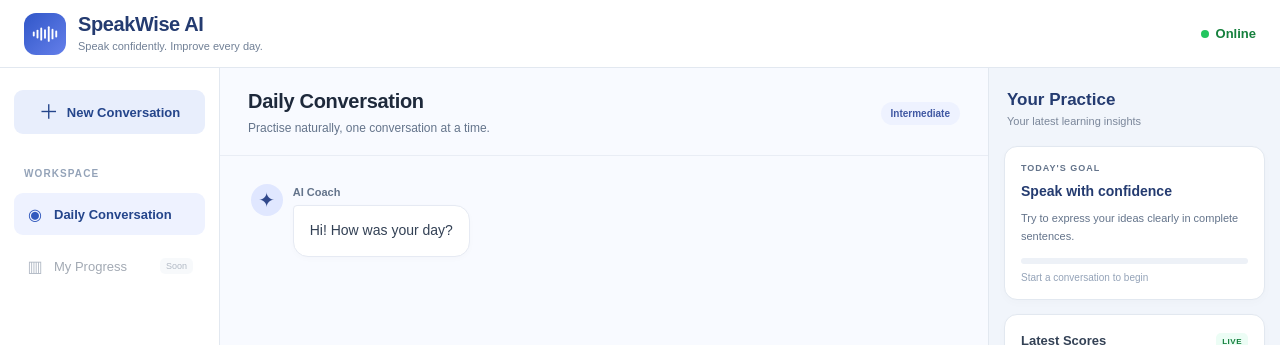
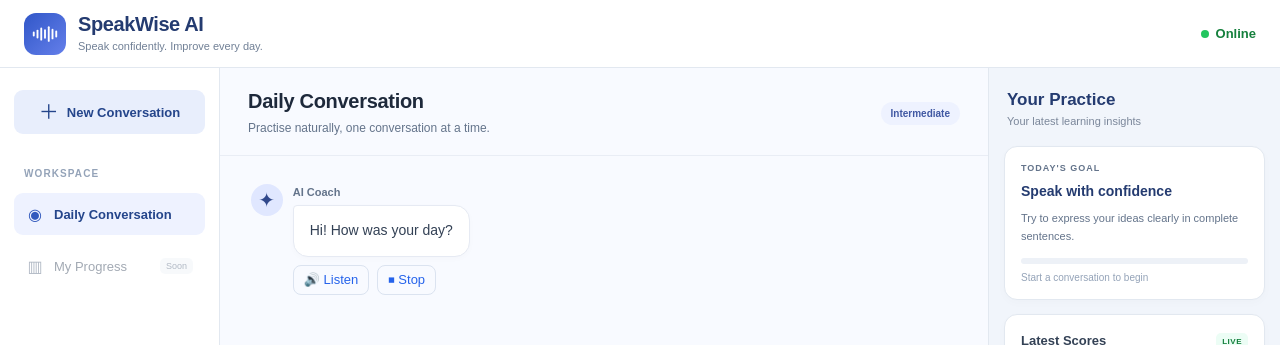
Before and after one commit to sahal-cm/English_Trainer_Voice_Chatbot, a React app in the folder frontend/: page / in a window 1280 px wide. Shown: the top 345 px of the page. Built offline with nearby package versions, Linux system fonts and the light colour scheme; the HTML template or start-up script is replaced by a standard one.

Commit message:
Add text-to-speech controls for AI responses

```diff
--- a/frontend/src/App.jsx
+++ b/frontend/src/App.jsx
@@ -190,6 +190,7 @@ function App() {
     }
   };
 
+
   const stopRecording = () => {
     if (mediaRecorderRef.current?.state === "recording") {
       mediaRecorderRef.current.stop();
@@ -197,6 +198,32 @@ function App() {
       setStatus("Processing your speech...");
     }
   };
+
+
+  const speakMessage = (text) => {
+    if (!("speechSynthesis" in window)) {
+      setStatus("Text-to-speech is not supported in this browser.");
+      return;
+    }
+
+    // Stop any previous speech before starting another
+    window.speechSynthesis.cancel();
+
+    const utterance = new SpeechSynthesisUtterance(text);
+    utterance.lang = "en-US";
+    utterance.rate = 0.9;
+    utterance.pitch = 1;
+
+    window.speechSynthesis.speak(utterance);
+  };
+
+
+
+  const stopSpeaking = () => {
+    window.speechSynthesis.cancel();
+  };
+
+
 
   const closeMobilePanels = () => {
     setIsSidebarOpen(false);
@@ -320,6 +347,27 @@ function App() {
                     {message.role === "ai" ? "AI Coach" : "You"}
                   </div>
                   <div className="message-bubble">{message.text}</div>
+
+                  {message.role === "ai" && (
+                    <div className="speech-controls">
+                      <button
+                        className="speak-button"
+                        onClick={() => speakMessage(message.text)}
+                        title="Listen to this response"
+                      >
+                        🔊 Listen
+                      </button>
+
+                      <button
+                        className="speak-button"
+                        onClick={stopSpeaking}
+                        title="Stop speaking"
+                      >
+                      ⏹ Stop
+                      </button>
+                    </div>
+                  )}
+
                 </div>
               </div>
             ))}
--- a/frontend/src/index.css
+++ b/frontend/src/index.css
@@ -825,6 +825,38 @@ input:focus-visible {
   text-align: right;
 }
 
+
+/* ---------- listen button ---------- */
+
+
+.speak-button {
+  margin-top: 8px;
+  padding: 6px 10px;
+  border: 1px solid #dbe3f0;
+  border-radius: 8px;
+  background: transparent;
+  color: #2563eb;
+  font-size: 13px;
+  cursor: pointer;
+  transition: background 0.2s ease;
+}
+
+.speak-button:hover {
+  background: #eff6ff;
+}
+
+.speak-button:focus-visible {
+  outline: 2px solid #2563eb;
+  outline-offset: 2px;
+}
+
+.speech-controls {
+  display: flex;
+  flex-wrap: wrap;
+  gap: 8px;
+}
+
+
 /* ---------- Mobile backdrop ---------- */
 
 .mobile-backdrop {
```
